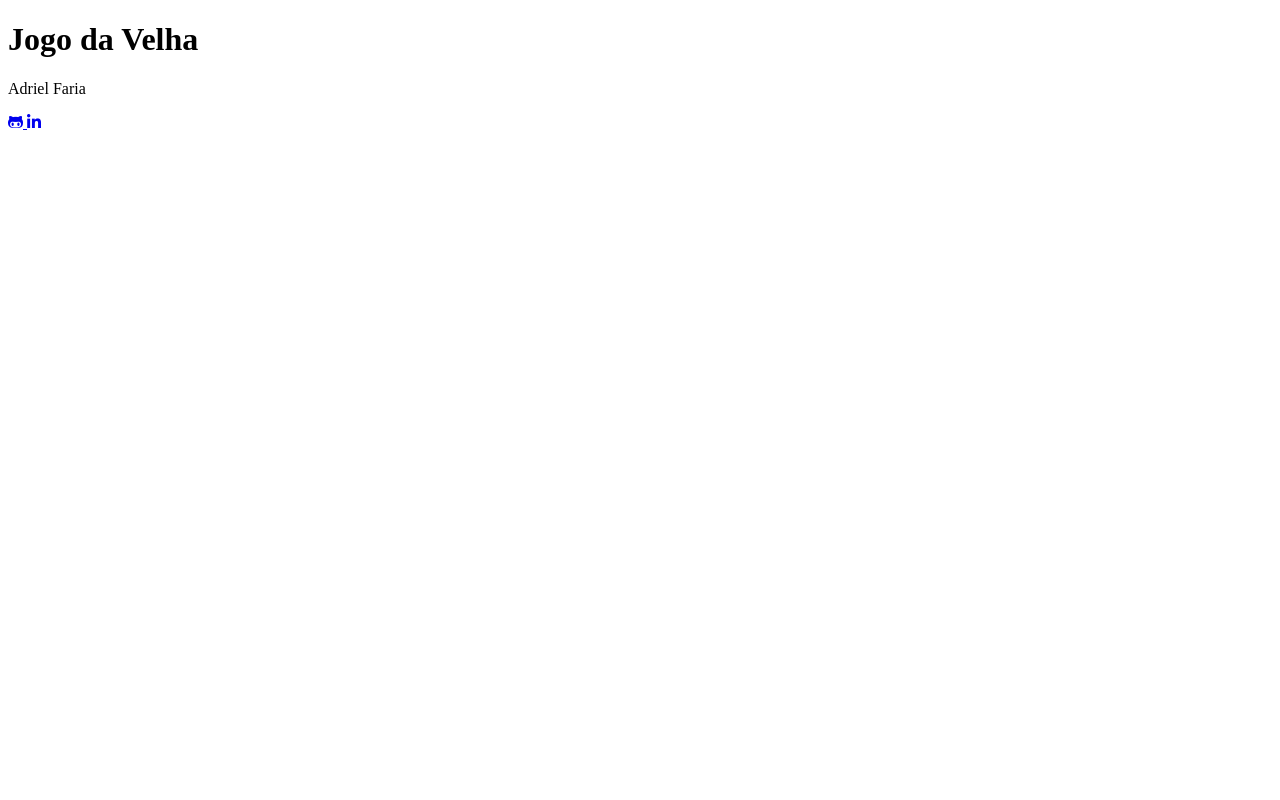
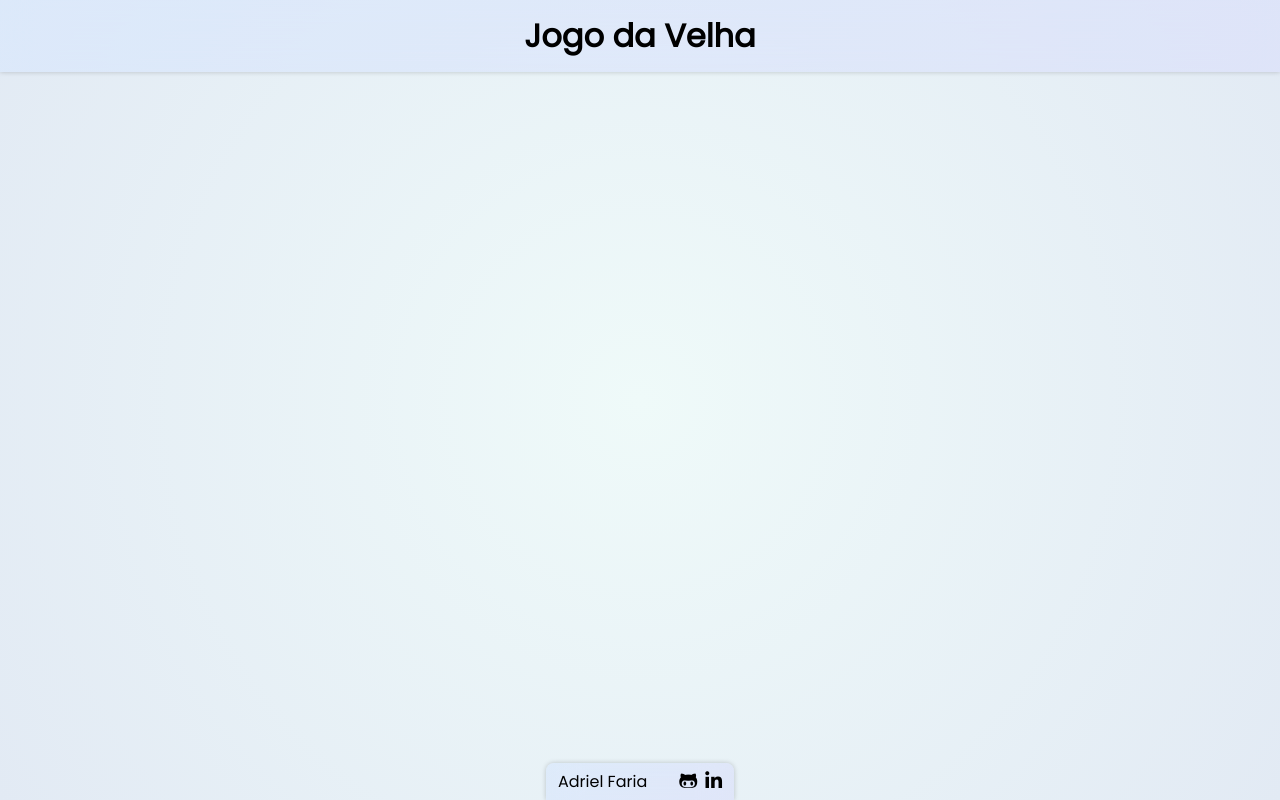
Before and after one commit to br-adriel/js-jogo-da-velha, a plain HTML site: page index.html in a window 1280 px wide. Drawn offline with Linux system fonts and the light colour scheme.

Commit message:
Adiciona css base

```diff
--- a/index.html
+++ b/index.html
@@ -9,7 +9,7 @@
     <link rel="preconnect" href="https://fonts.googleapis.com" />
     <link rel="preconnect" href="https://fonts.gstatic.com" crossorigin />
     <link
-      href="https://fonts.googleapis.com/css2?family=Poiret+One&display=swap"
+      href="https://fonts.googleapis.com/css2?family=Poppins&display=swap"
       rel="stylesheet"
     />
 
@@ -20,16 +20,20 @@
       integrity="sha384-DyZ88mC6Up2uqS4h/KRgHuoeGwBcD4Ng9SiP4dIRy0EXTlnuz47vAwmeGwVChigm"
       crossorigin="anonymous"
     />
+
+    <!-- CSS -->
+    <link rel="stylesheet" href="style.css" />
+
     <title>Jogo da Velha</title>
   </head>
   <body>
-    <header>
+    <header class="glass">
       <h1>Jogo da Velha</h1>
     </header>
     <main>
       <div class="tabuleiro" id="tabuleiro"></div>
     </main>
-    <footer>
+    <footer class="glass">
       <p>Adriel Faria</p>
       <div>
         <a
@@ -43,7 +47,8 @@
           href="https://www.linkedin.com/in/adriel-fsantos/"
           target="_blank"
           rel="noopener noreferrer"
-          ><i class="fab fa-linkedin-in"></i>
+        >
+          <i class="fab fa-linkedin-in"></i>
         </a>
       </div>
     </footer>
--- /dev/null
+++ b/style.css
@@ -0,0 +1,71 @@
+:root {
+  font-size: 16px;
+  --glass-bg: linear-gradient(
+    135deg,
+    rgba(217, 232, 252, 0.7) 0%,
+    rgba(220, 225, 250, 0.7) 100%
+  );
+  --glass-shadow: 0 0 0.3rem rgba(0, 0, 10, 0.2);
+}
+
+* {
+  font-family: "Poppins", sans-serif;
+  box-sizing: border-box;
+  margin: 0;
+  padding: 0;
+}
+
+a {
+  color: #000;
+}
+
+a:hover {
+  color: #323232;
+}
+
+body {
+  width: 100vw;
+  min-height: 100vh;
+  display: flex;
+  flex-direction: column;
+  align-items: center;
+  background: rgb(239, 250, 249);
+  background: radial-gradient(
+    circle,
+    rgba(239, 250, 249, 1) 0%,
+    rgba(226, 234, 244, 1) 100%
+  );
+}
+
+header {
+  width: 100%;
+  padding: 0.75rem 1rem;
+  text-align: center;
+}
+
+main {
+  flex-grow: 1;
+}
+
+footer {
+  display: flex;
+  justify-content: space-between;
+  align-items: center;
+  gap: 2rem;
+  padding: 0.25rem 0.75rem;
+  border-radius: 0.5rem 0.5rem 0 0;
+}
+
+footer div {
+  display: flex;
+  justify-content: space-between;
+  gap: 0.5rem;
+  font-size: 1.2rem;
+}
+
+.glass {
+  background: rgb(217, 232, 252);
+  background: var(--glass-bg);
+  box-shadow: var(--glass-shadow);
+  backdrop-filter: blur(1rem);
+}
```
